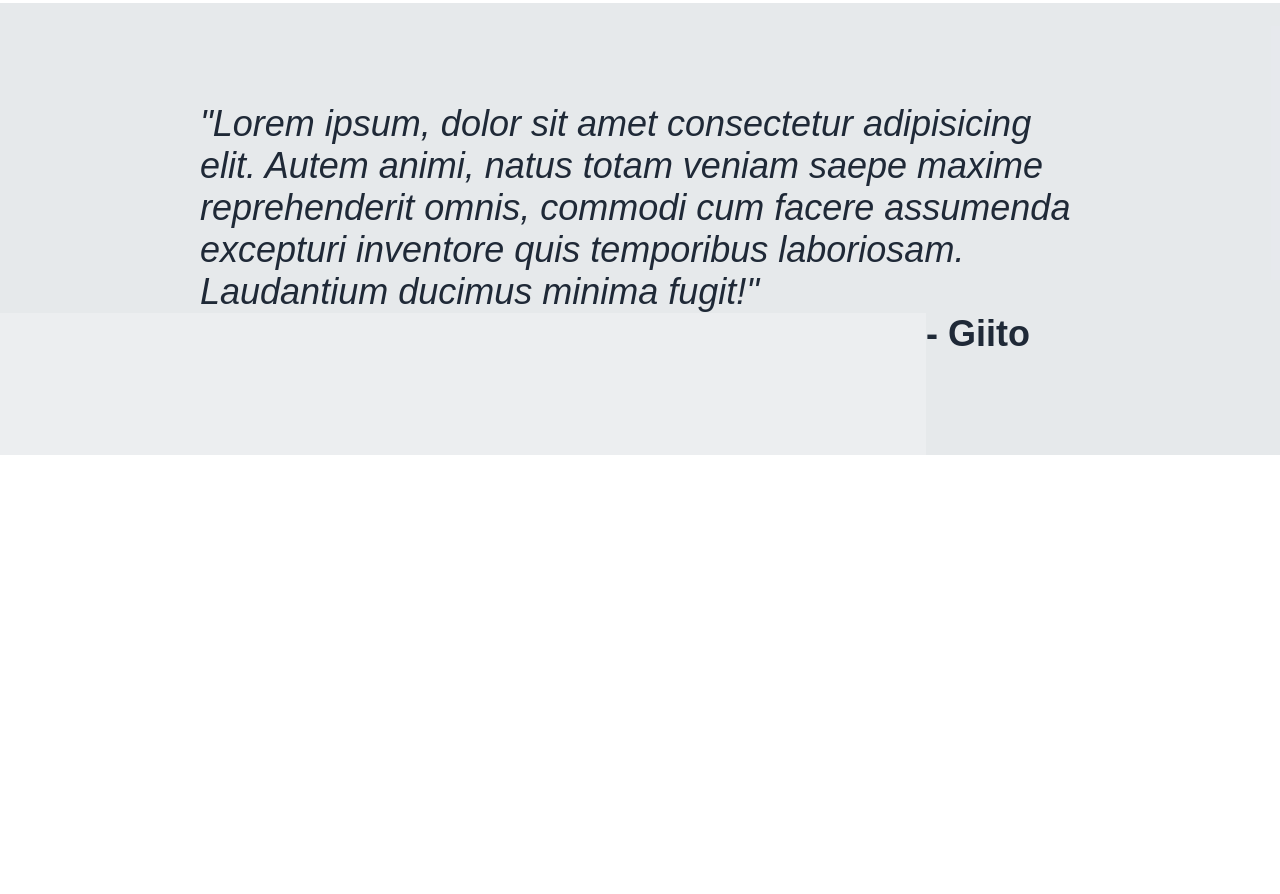
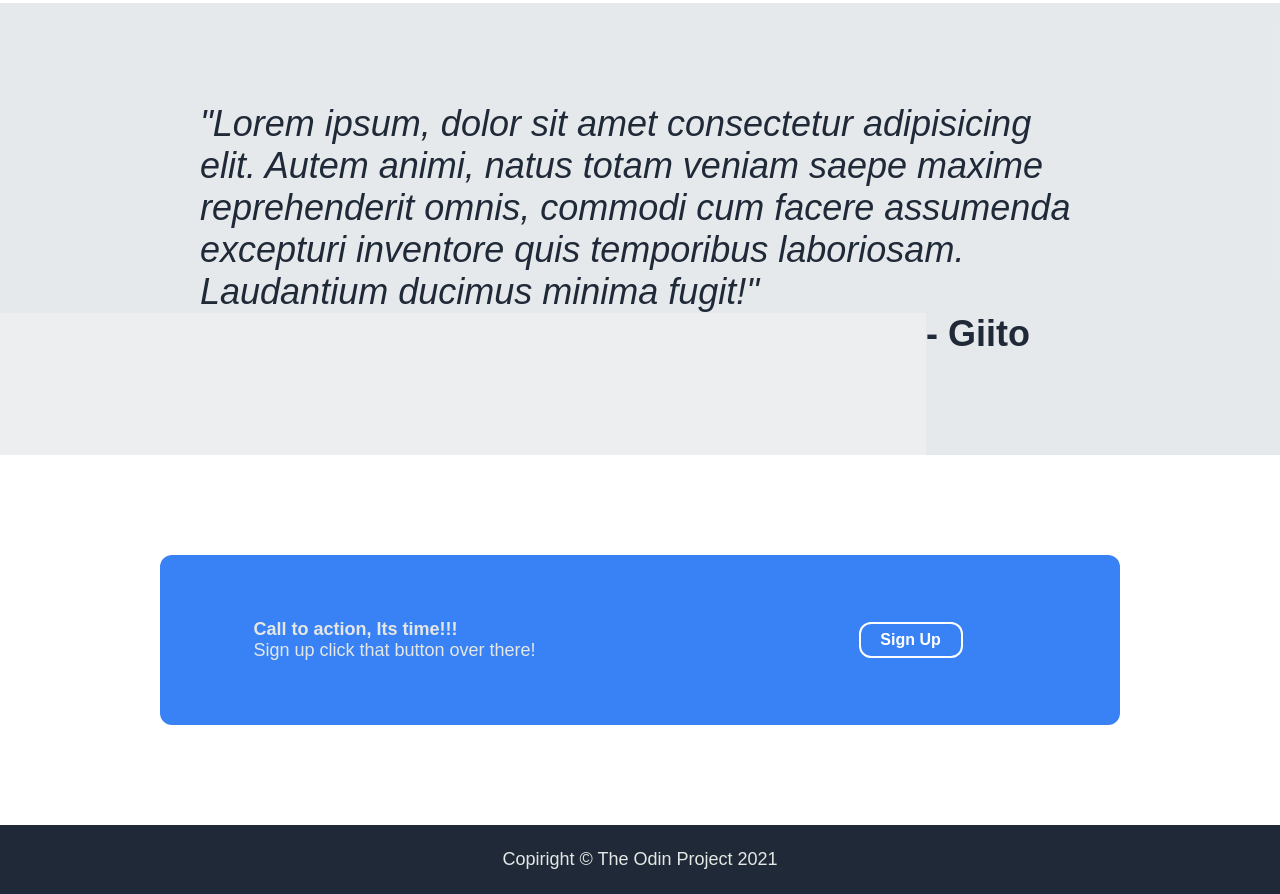
Before and after one commit to Giito14/odin-project-landing-page, a plain HTML site: page index.html in a window 1280 px wide. Shown: the part 991-1885 px from the top of the page. Before the commit the page ends 1446 px from the top, so only its background shows below. Drawn offline with Linux system fonts and the light colour scheme.

Commit message:
Add last section Fix bugs

```diff
--- a/index.html
+++ b/index.html
@@ -58,7 +58,9 @@
         <div class="section-4 text2">- Giito</div>
     </div>
     <div class="section-5">
-
+        <div class="section-5 text3"><div class="tittle">Call to action, Its time!!!</div> Sign up click that button over there! </div>
+        <div class="section-5 button">Sign Up</div>
     </div>
+    <div class="section-6">Copiright &copy; The Odin Project 2021</div>
 </body>
 </html>
--- a/style.css
+++ b/style.css
@@ -132,5 +132,47 @@ a {
     padding-bottom: 100px;
 }
 .section-5 {
-
+    background-color: #3882f6;
+    border-radius: 12px;
+    display: flex;
+    justify-content: space-around;
+    padding-top: 24px;
+    padding-bottom: 24px;
+    align-items: center;
+    margin-left: 160px;
+    margin-right: 160px;
+    margin-top: 100px;
+    margin-bottom: 100px;
 }
+.section-5.text3 {
+    color: #e5e7e5;
+    font-size: 18px;
+    margin: 16px;
+    margin-right: 8px;
+    display: inline;
+}
+.section-5.button {
+    border: 2px solid white;
+    background-color: #3882f6;
+    color: white;
+    width: 100px;
+    padding: 7px 0px;
+    font-size: 16px;
+    cursor: pointer;
+    border-radius: 12px;
+    font-weight: bolder;
+    margin-top: 16px;
+    margin-bottom: 16px;
+    margin-right: 80px;
+  }
+.section-6{
+    display: flex;
+    justify-content: center;
+    background-color: #1f2937;
+    color: #e5e7e5;
+    font-size: 18px;
+    padding: 24px;
+}
+.tittle{
+    font-weight: bolder;
+}
```
